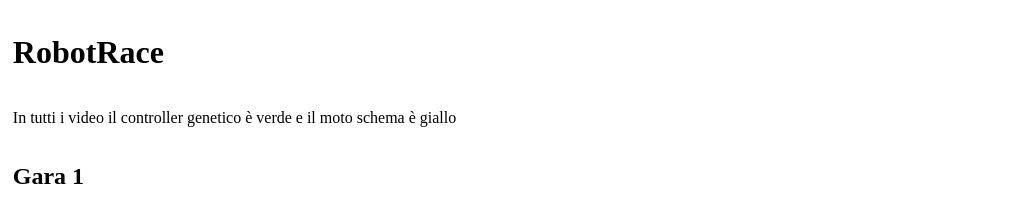
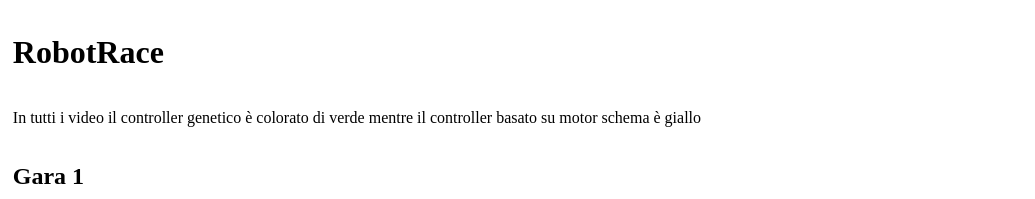
Before and after one commit to Stefano-Salvatori/RobotRace-Examples, a plain HTML site: page index.html in a window 1280 px wide. Shown: the top 199 px of the page, without its empty margins (0-1035 px from the left). Drawn offline with Linux system fonts and the light colour scheme.

Commit message:
Update index.html

```diff
--- a/index.html
+++ b/index.html
@@ -10,7 +10,7 @@
 
 <body>
     <h1>RobotRace</h1>
-    <p>In tutti i video il controller genetico è verde e il moto schema è giallo</p>
+    <p>In tutti i video il controller genetico è colorato di verde mentre il controller basato su motor schema è giallo</p>
 
     <h2>Gara 1</h2>
     <p><strong>Risultato: </strong> Pareggio</p>
```
